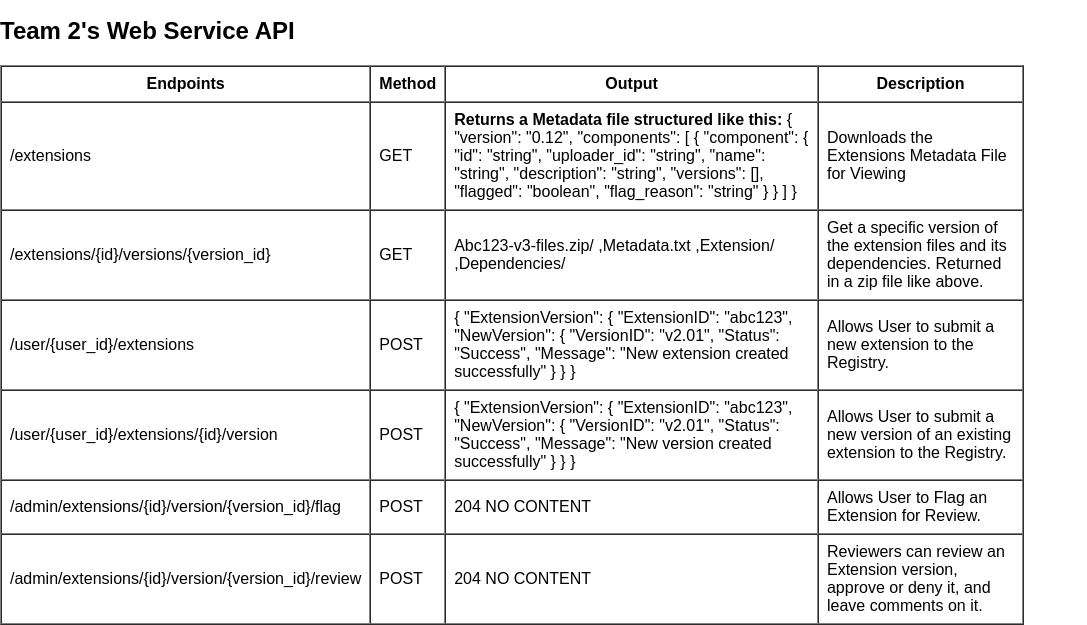
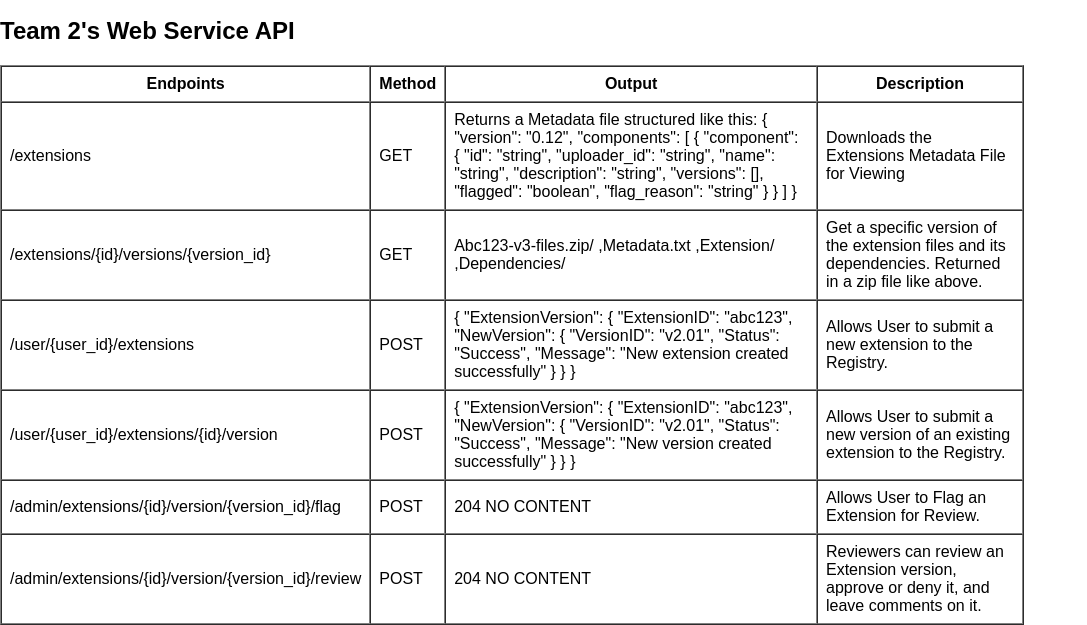
Before and after one commit to alexfang452/my-first-static-web-app, a website: page src/index.html in a window 1280 px wide. Shown: the part 248-873 px from the top of the page, without its empty margins (0-1087 px from the left). Drawn offline with Linux system fonts and the light colour scheme; files that its build step writes are made by us from their sources.

Commit message:
one last change

```diff
--- a/src/index.html
+++ b/src/index.html
@@ -37,7 +37,7 @@
         <td>/extensions</td>
         <td>GET</td>
         <td>
-          <strong>Returns a Metadata file structured like this:</strong>
+          Returns a Metadata file structured like this:
           {
           "version": "0.12",
           "components": [
```
